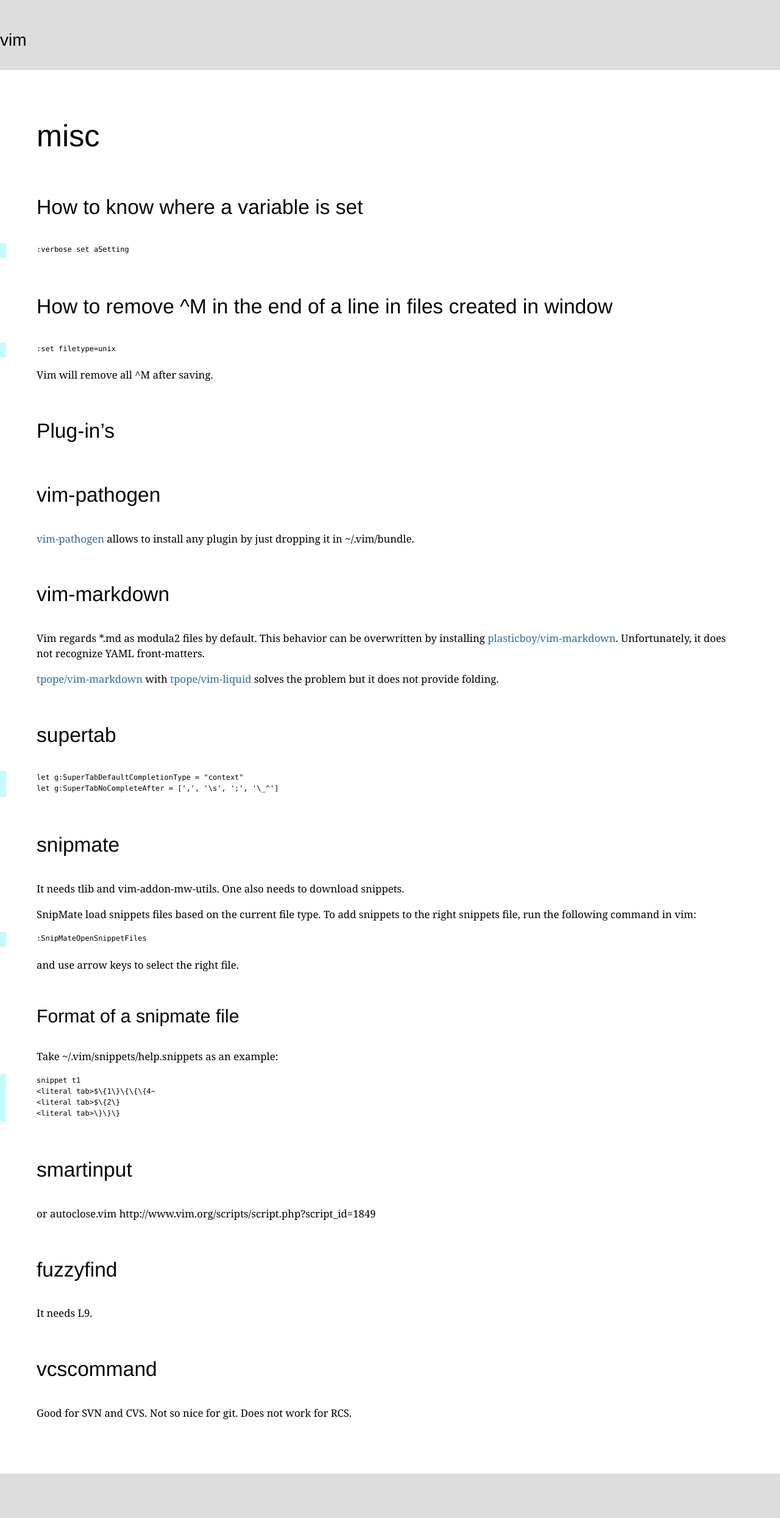
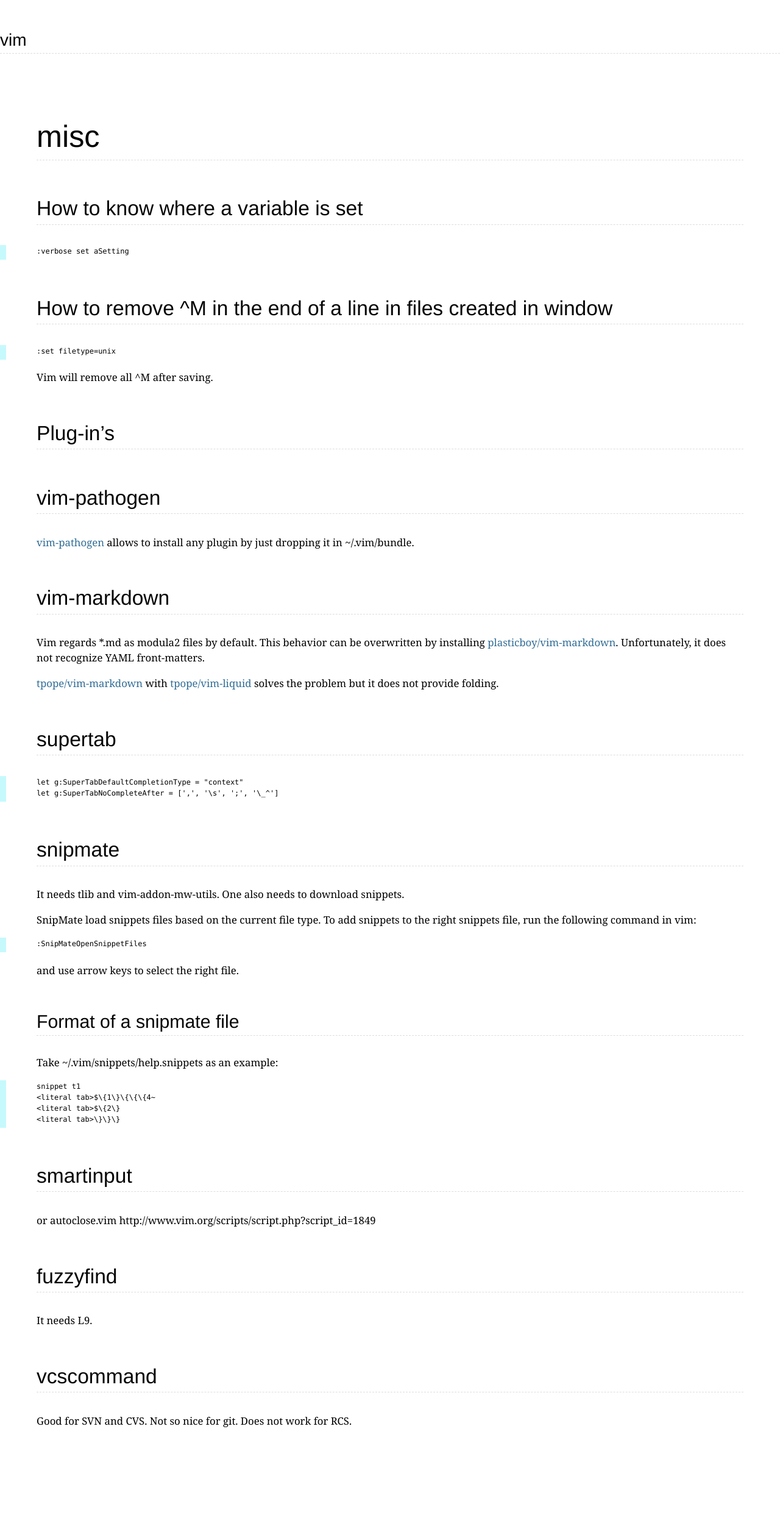
Before and after one commit to jintonic/jintonic.github.io, a Jekyll site: the page built from cs/vim/index.md, in a window 1280 px wide. Shown: the whole page at 61% size. Built offline with Jekyll 4.4.1, drawn with Linux system fonts in a browser that asks for light colours; some web fonts are replaced; comment, search, counter and statistics services are not loaded.

Commit message:
changed body background, added border-bottom for headings

```diff
--- a/style/screen.css
+++ b/style/screen.css
@@ -19,7 +19,7 @@
 /* Base */
 * { margin:0; padding:0; font-family:inherit; }
 body {
-  background:#ddd;
+  background:white;
   color:#444;
   font:14px 'Poly', georgia, serif;
   line-height:1.5;
@@ -52,6 +52,7 @@
   color:#040404;
   margin: 1.618em 0 1em 0;
   text-rendering: optimizelegibility;
+  border-bottom: 1px dashed #ddd;
 }
 h1,h2 { font-size: 200%; }
 h3 { font-size: 180%; }
```
